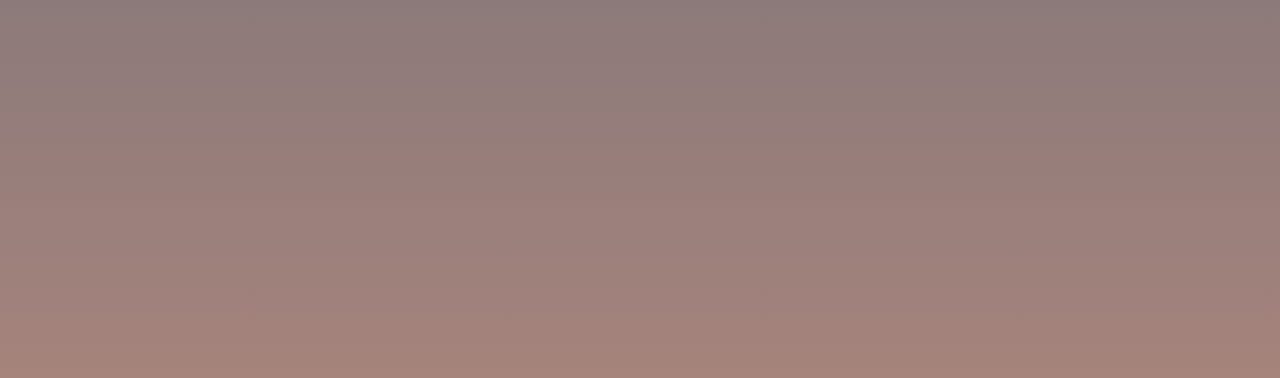
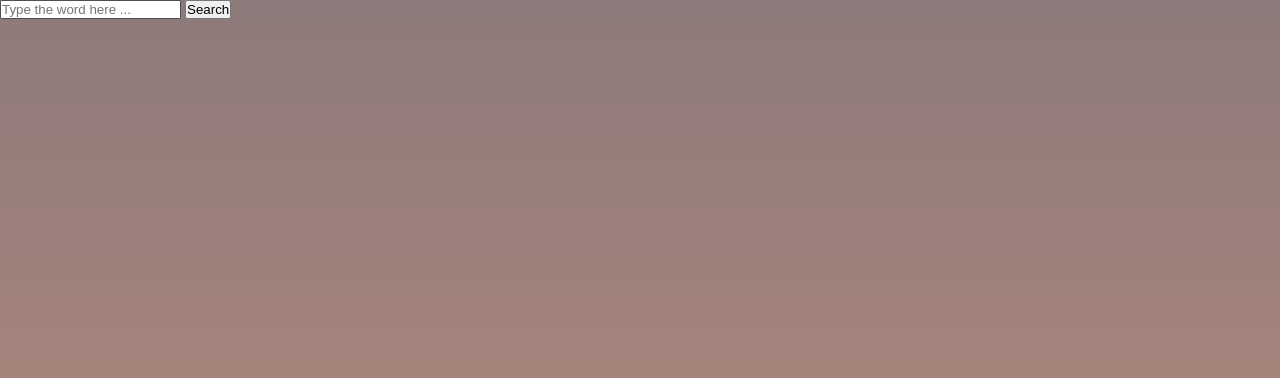
Before and after one commit to mmk4-81/Dictionary-App, a plain HTML site: page index.html in a window 1280 px wide. Drawn offline with Linux system fonts and the light colour scheme.

Commit message:
container structure

```diff
--- a/index.html
+++ b/index.html
@@ -7,7 +7,12 @@
     <title>Dictionary App</title>
 </head>
 <body>
-
+    <div class="container">
+        <div class="search-box">
+            <input type="text" placeholder="Type the word here ..." id="input-word">
+            <button id="search-btn">Search</button>
+        </div>
+    </div>
 
 
     <script src="app.js"></script>
```
